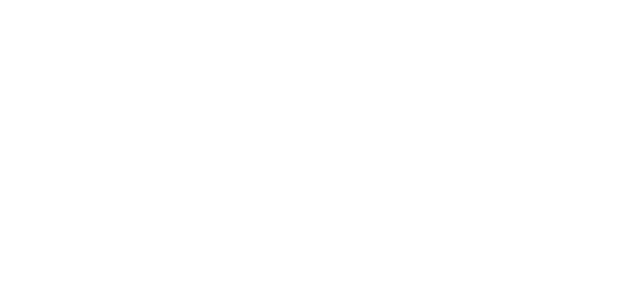
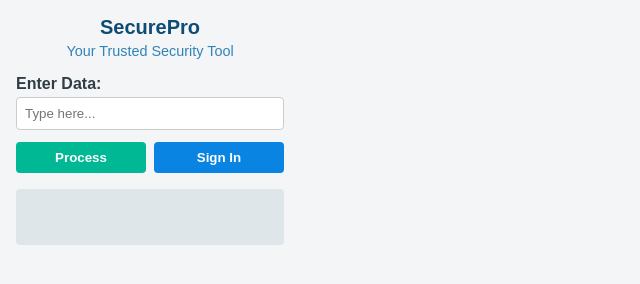
Before and after one commit to mattgwin29/hackathon-2025, a browser extension: page index.html in a window 1280 px wide. Shown: the whole page, without its empty margins (0-640 px from the left). Drawn offline with Linux system fonts and the light colour scheme.

Commit message:
initial set up

```diff
--- a/index.html
+++ b/index.html
@@ -1,24 +1,29 @@
-<!--
-   index.html
-   Author:
-   Author URI: https://
-   Author Github URI: https://www.github.com/
-   Project Repository URI: https://github.com/
-   Description: The main UI for your Chrome Extension
-   License: MIT
--->
+<!DOCTYPE html>
+<html lang="en">
+<head>
+  <meta charset="UTF-8" />
+  <meta name="viewport" content="width=device-width, initial-scale=1.0"/>
+  <title>SecurePro Extension</title>
+  <link rel="stylesheet" href="popup.css" />
+</head>
+<body>
+  <div class="container">
+    <h1 class="app-title">SecurePro</h1>
+    <p class="app-subtitle">Your Trusted Security Tool</p>
 
-<!DOCTYPE html>
-<html lang="en" dir="ltr">
-  <head>
-    <meta charset="utf-8">
-    <meta name = "viewport" content = "width=device-width, initial-scale = 1.0">
-    <meta http-equiv = "X-UA-Compatible" content = "ie=edge">
-    <title>DistractMeNot Chrome Extension</title>
-    <link href = "style.css" rel = "stylesheet" type = "text/css">
-  </head>
-  <body>
+    <div class="input-group">
+      <label for="userInput">Enter Data:</label>
+      <input type="text" id="userInput" placeholder="Type here..." />
+    </div>
 
-    <script src = "scripts.js"></script>
-  </body>
+    <div class="button-group">
+      <button id="processBtn">Process</button>
+      <button id="signInBtn">Sign In</button>
+    </div>
+
+    <div class="output" id="output"></div>
+  </div>
+
+  <script src="popup.js"></script>
+</body>
 </html>
--- /dev/null
+++ b/popup.css
@@ -0,0 +1,80 @@
+/* Overall layout */
+body {
+    margin: 0;
+    padding: 0;
+    width: 300px; /* typical extension popup width */
+    font-family: Arial, sans-serif;
+    background-color: #f4f5f7;
+    color: #2f3e46;
+  }
+
+  .container {
+    padding: 16px;
+    display: flex;
+    flex-direction: column;
+    align-items: stretch;
+  }
+
+  /* Title and subtitle */
+  .app-title {
+    margin: 0 0 4px;
+    font-size: 1.25rem;
+    color: #0f4c75;
+    text-align: center;
+  }
+  .app-subtitle {
+    margin: 0 0 16px;
+    font-size: 0.9rem;
+    color: #3282b8;
+    text-align: center;
+  }
+
+  /* Input group */
+  .input-group {
+    margin-bottom: 12px;
+    display: flex;
+    flex-direction: column;
+  }
+  .input-group label {
+    font-weight: 600;
+    margin-bottom: 4px;
+  }
+  .input-group input {
+    padding: 8px;
+    border: 1px solid #ccc;
+    border-radius: 4px;
+    outline: none;
+  }
+
+  /* Buttons */
+  .button-group {
+    display: flex;
+    gap: 8px;
+    justify-content: center;
+    margin-bottom: 16px;
+  }
+  button {
+    flex: 1;
+    padding: 8px 12px;
+    border: none;
+    border-radius: 4px;
+    font-weight: 600;
+    cursor: pointer;
+    color: #ffffff;
+  }
+  #processBtn {
+    background-color: #00b894;
+  }
+  #signInBtn {
+    background-color: #0984e3;
+  }
+
+  /* Output area */
+  .output {
+    min-height: 40px;
+    padding: 8px;
+    border-radius: 4px;
+    background-color: #dfe6e9;
+    font-size: 0.9rem;
+    white-space: pre-wrap;
+  }
--- /dev/null
+++ b/popup.js
@@ -0,0 +1,20 @@
+// "Process" button click handler
+document.getElementById("processBtn").addEventListener("click", () => {
+    const input = document.getElementById("userInput").value.trim();
+    const outputElem = document.getElementById("output");
+
+    if (input) {
+      // Example processing: Base64-encode the input
+      const encoded = btoa(input);
+      outputElem.innerText = `Processed (Base64): ${encoded}`;
+      outputElem.style.color = "#2f3e46";
+    } else {
+      outputElem.innerText = "Please enter valid input.";
+      outputElem.style.color = "red";
+    }
+  });
+
+  // "Sign In" button click handler (placeholder)
+  document.getElementById("signInBtn").addEventListener("click", () => {
+    alert("Sign-In functionality not implemented yet!");
+  });
```
Also changed, not shown: logo.png (added), manifest.json.
